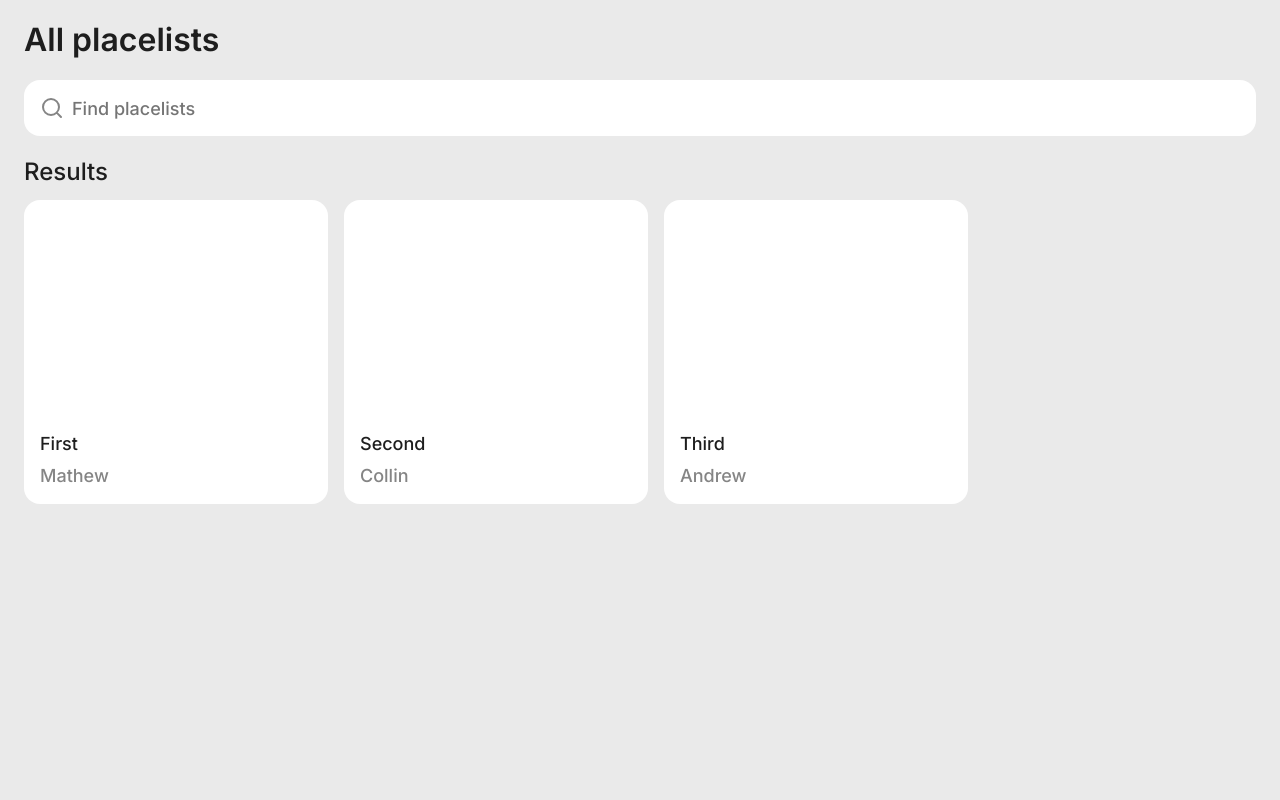
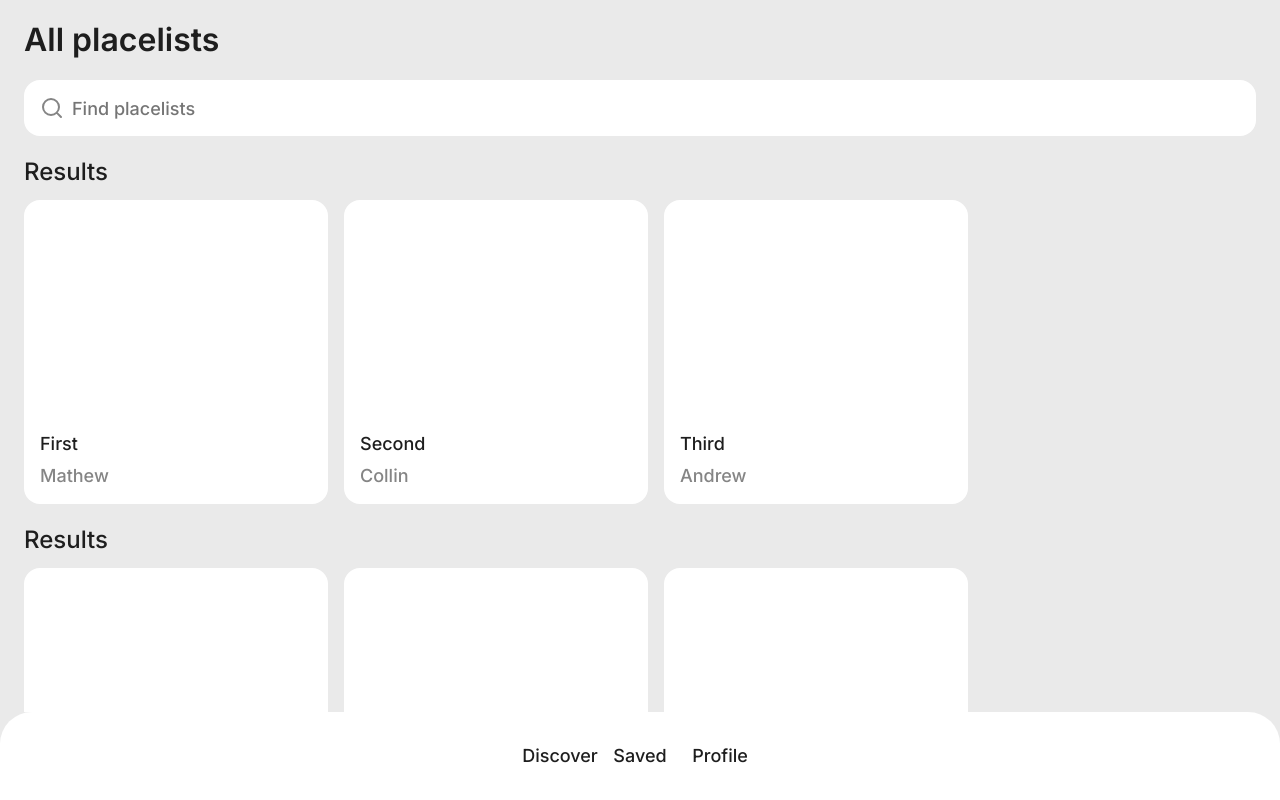
Before and after one commit to locpack/placelists-web, a React (Vite) app: page /discover in a window 1280 px wide. Built offline with nearby package versions, Linux system fonts and the light colour scheme.

Commit message:
draft: menu

```diff
--- a/src/App.tsx
+++ b/src/App.tsx
@@ -1,74 +1,14 @@
-import { BrowserRouter, Route, Routes } from "react-router";
-import ProtectedRoute from "./components/protected-route";
-import UnprotectedRoute from "./components/unprotected-route";
-import DiscoverPage from "./pages/discover-page";
-import ErrorPage from "./pages/error-page";
-import HomePage from "./pages/home-page";
-import LoginPage from "./pages/login-page";
-import PlacelistsPage from "./pages/placelists-page";
-import PlacesPage from "./pages/places-page";
-import ProfilePage from "./pages/profile-page";
-import RegisterPage from "./pages/register-page";
-import SavedPage from "./pages/saved-page";
-import { Path } from "./settings";
+import { Outlet } from "react-router";
+import Menu from "./components/menu";
 
 function App() {
   return (
-    <BrowserRouter>
-      <Routes>
-        <Route path={Path.Home} element={<HomePage />} />
-        <Route path={Path.Discover} element={<DiscoverPage />} />
-        <Route
-          path={Path.Profile}
-          element={
-            <ProtectedRoute>
-              <ProfilePage />
-            </ProtectedRoute>
-          }
-        />
-        <Route
-          path={Path.Saved}
-          element={
-            <ProtectedRoute>
-              <SavedPage />
-            </ProtectedRoute>
-          }
-        />
-        <Route
-          path={Path.Placelists}
-          element={
-            <ProtectedRoute>
-              <PlacelistsPage />
-            </ProtectedRoute>
-          }
-        />
-        <Route
-          path={Path.Places}
-          element={
-            <ProtectedRoute>
-              <PlacesPage />
-            </ProtectedRoute>
-          }
-        />
-        <Route
-          path={Path.Login}
-          element={
-            <UnprotectedRoute>
-              <LoginPage />
-            </UnprotectedRoute>
-          }
-        />
-        <Route
-          path={Path.Register}
-          element={
-            <UnprotectedRoute>
-              <RegisterPage />
-            </UnprotectedRoute>
-          }
-        />
-        <Route path="*" element={<ErrorPage />} />
-      </Routes>
-    </BrowserRouter>
+    <>
+      <main className="main scroll_y">
+        <Outlet />
+      </main>
+      <Menu />
+    </>
   );
 }
 
--- a/src/components/menu.tsx
+++ b/src/components/menu.tsx
@@ -2,11 +2,13 @@ import MenuButton from "./menu-button";
 
 function Menu() {
   return (
-    <nav className="menu">
-      <MenuButton text="Обзор" />
-      <MenuButton text="Сохраненные" />
-      <MenuButton text="Профиль" />
-    </nav>
+    <>
+      <nav className="menu">
+        <MenuButton text="Discover" />
+        <MenuButton text="Saved" />
+        <MenuButton text="Profile" />
+      </nav>
+    </>
   );
 }
 
--- a/src/index.css
+++ b/src/index.css
@@ -25,15 +25,22 @@ body {
   display: flex;
   flex-direction: column;
   width: 100vw;
-  height: 100vh;
+  height: 100svh;
   margin: 0;
   background-color: var(--color-bg);
+  overflow: hidden;
 }
 
 #root {
   display: flex;
   flex-direction: column;
   height: 100%;
+}
+
+.main {
+  display: flex;
+  flex-direction: column;
+  flex: 1 1 auto;
   padding: var(--size-24);
   gap: var(--size-24);
 }
--- a/src/main.tsx
+++ b/src/main.tsx
@@ -1,10 +1,79 @@
 import { StrictMode } from "react";
 import { createRoot } from "react-dom/client";
+import { BrowserRouter, Route, Routes } from "react-router";
 import App from "./App";
+import ProtectedRoute from "./components/protected-route";
+import UnprotectedRoute from "./components/unprotected-route";
 import "./index.css";
+import DiscoverPage from "./pages/discover-page";
+import ErrorPage from "./pages/error-page";
+import HomePage from "./pages/home-page";
+import LoginPage from "./pages/login-page";
+import PlacelistsPage from "./pages/placelists-page";
+import PlacesPage from "./pages/places-page";
+import ProfilePage from "./pages/profile-page";
+import RegisterPage from "./pages/register-page";
+import SavedPage from "./pages/saved-page";
+import { Path } from "./settings";
 
 createRoot(document.getElementById("root")!).render(
   <StrictMode>
-    <App />
+    <BrowserRouter>
+      <Routes>
+        <Route path={Path.Home} element={<App />}>
+          <Route index element={<HomePage />} />
+          <Route path={Path.Discover} element={<DiscoverPage />} />
+          <Route
+            path={Path.Profile}
+            element={
+              <ProtectedRoute>
+                <ProfilePage />
+              </ProtectedRoute>
+            }
+          />
+          <Route
+            path={Path.Saved}
+            element={
+              <ProtectedRoute>
+                <SavedPage />
+              </ProtectedRoute>
+            }
+          />
+          <Route
+            path={Path.Placelists}
+            element={
+              <ProtectedRoute>
+                <PlacelistsPage />
+              </ProtectedRoute>
+            }
+          />
+          <Route
+            path={Path.Places}
+            element={
+              <ProtectedRoute>
+                <PlacesPage />
+              </ProtectedRoute>
+            }
+          />
+          <Route
+            path={Path.Login}
+            element={
+              <UnprotectedRoute>
+                <LoginPage />
+              </UnprotectedRoute>
+            }
+          />
+          <Route
+            path={Path.Register}
+            element={
+              <UnprotectedRoute>
+                <RegisterPage />
+              </UnprotectedRoute>
+            }
+          />
+          <Route path="*" element={<ErrorPage />} />
+        </Route>
+      </Routes>
+    </BrowserRouter>
   </StrictMode>
 );
--- a/src/pages/discover-page.tsx
+++ b/src/pages/discover-page.tsx
@@ -25,6 +25,18 @@ function DiscoverPage() {
           />
         ))}
       </Block>
+      <Block header="Results" horizontalFlow>
+        {placelists.map((placelist) => (
+          <Card
+            key={placelist.id}
+            onClick={() => navigate(`${Path.Placelists}/${placelist.id}`)}
+            text={placelist.name}
+            hint={placelist.author.name}
+            active={false}
+            extended
+          />
+        ))}
+      </Block>
     </>
   );
 }
--- a/src/settings.ts
+++ b/src/settings.ts
@@ -32,6 +32,8 @@ export enum AuthStatus {
 }
 
 export const CURRENT_AUTH_STATUS = AuthStatus.Authorized;
+
+export const MENU_HIDDEN = false;
 
 export const DISCOVER_PAGE_PLACELISTS = [
   {
```
